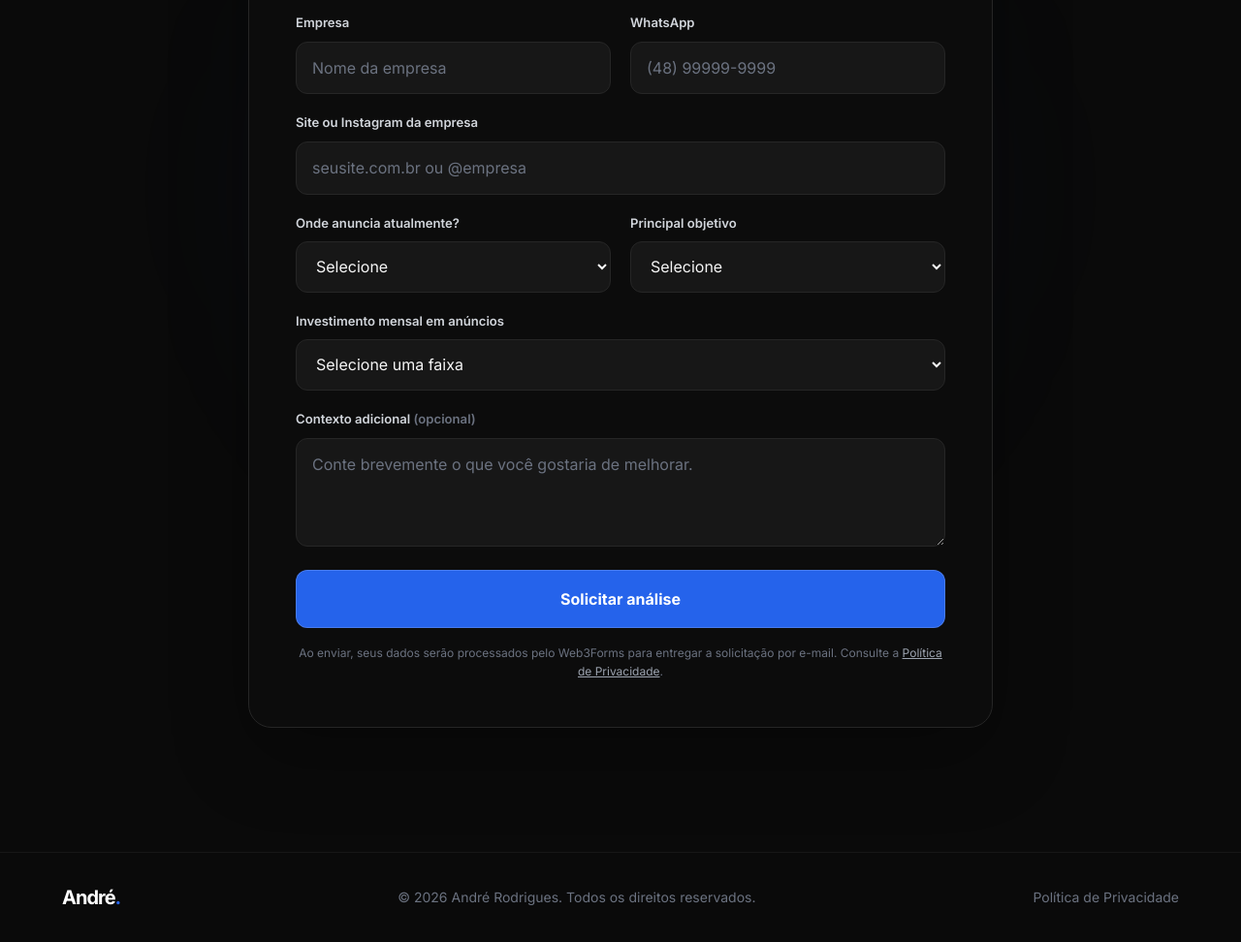
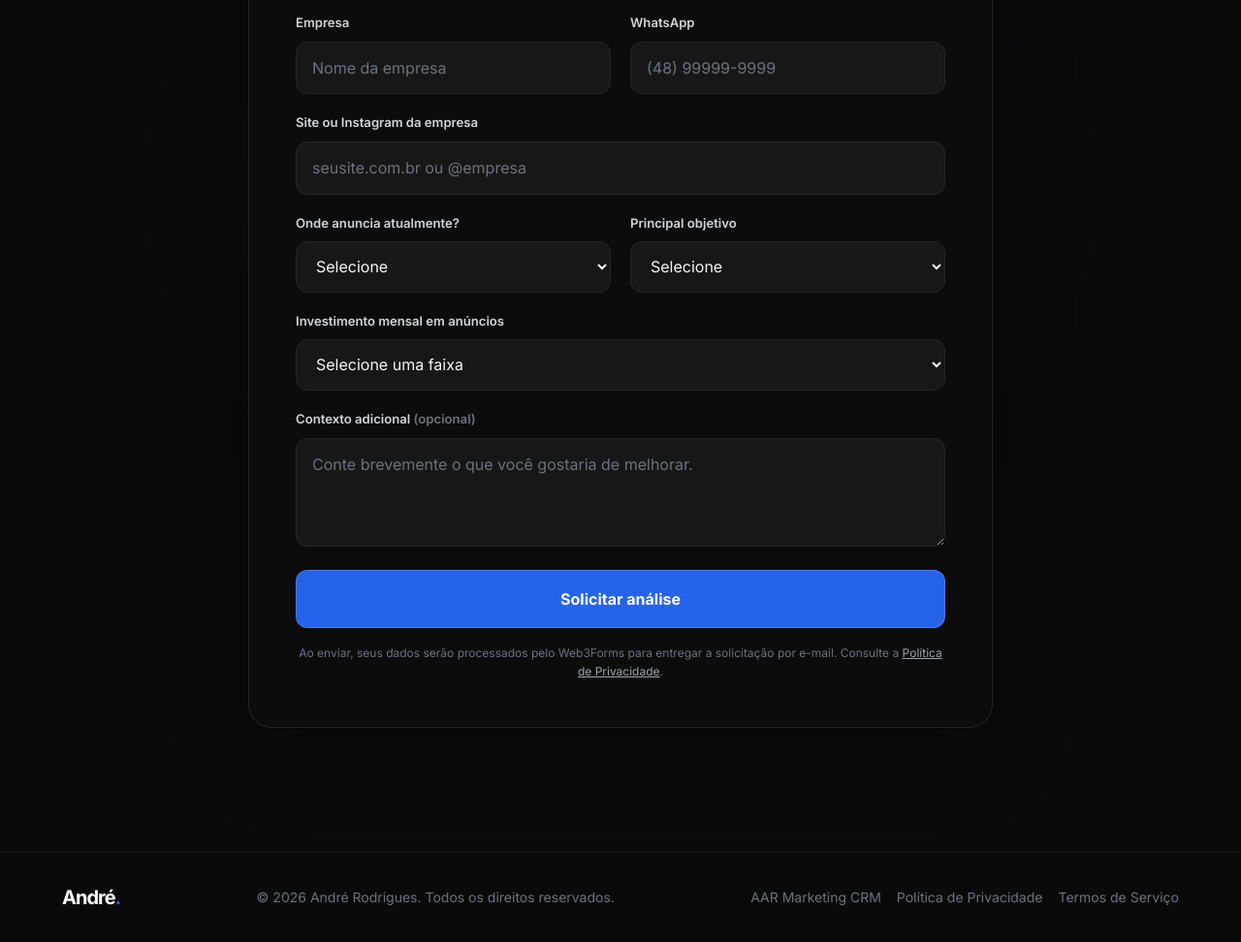
Before and after one commit to metalos-hub/aarmarketing, a plain HTML site: page index.html in a window 1280 px wide. Shown: the part 3992-4964 px from the top of the page at 97% size. Drawn offline with nearby package versions, Linux system fonts and the light colour scheme.

Commit message:
Link CRM home and legal pages from agency homepage

```diff
--- a/index.html
+++ b/index.html
@@ -353,7 +353,11 @@
     <div class="mx-auto flex max-w-6xl flex-col items-center justify-between gap-4 md:flex-row">
       <a href="#inicio" class="text-xl font-bold tracking-tighter text-white" aria-label="AAR Marketing — início">André<span class="text-accent">.</span></a>
       <p class="text-sm text-gray-500">© <span id="current-year">2026</span> André Rodrigues. Todos os direitos reservados.</p>
-      <a href="politica-de-privacidade.html" class="text-sm text-gray-500 transition-colors hover:text-white">Política de Privacidade</a>
+      <div class="flex flex-wrap items-center justify-center gap-4">
+        <a href="crm.html" class="text-sm text-gray-500 transition-colors hover:text-white">AAR Marketing CRM</a>
+        <a href="politica-de-privacidade.html" class="text-sm text-gray-500 transition-colors hover:text-white">Política de Privacidade</a>
+        <a href="termos-de-servico.html" class="text-sm text-gray-500 transition-colors hover:text-white">Termos de Serviço</a>
+      </div>
     </div>
   </footer>
 
```
